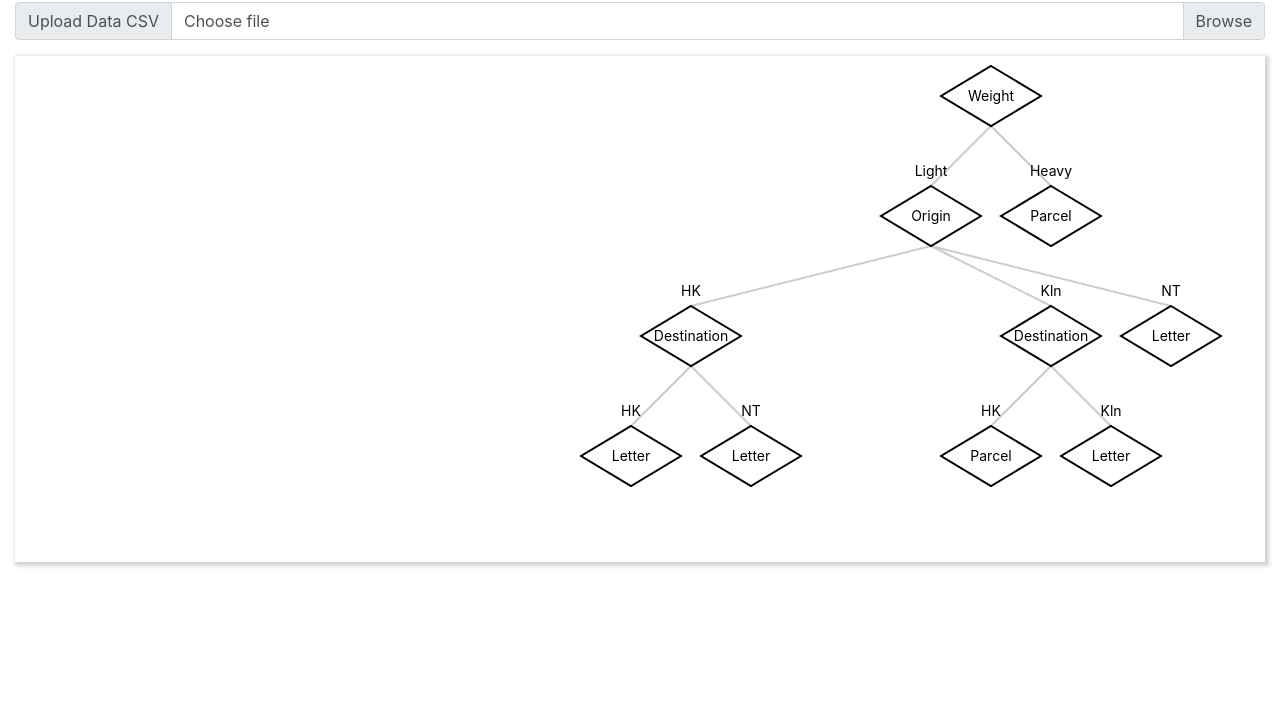
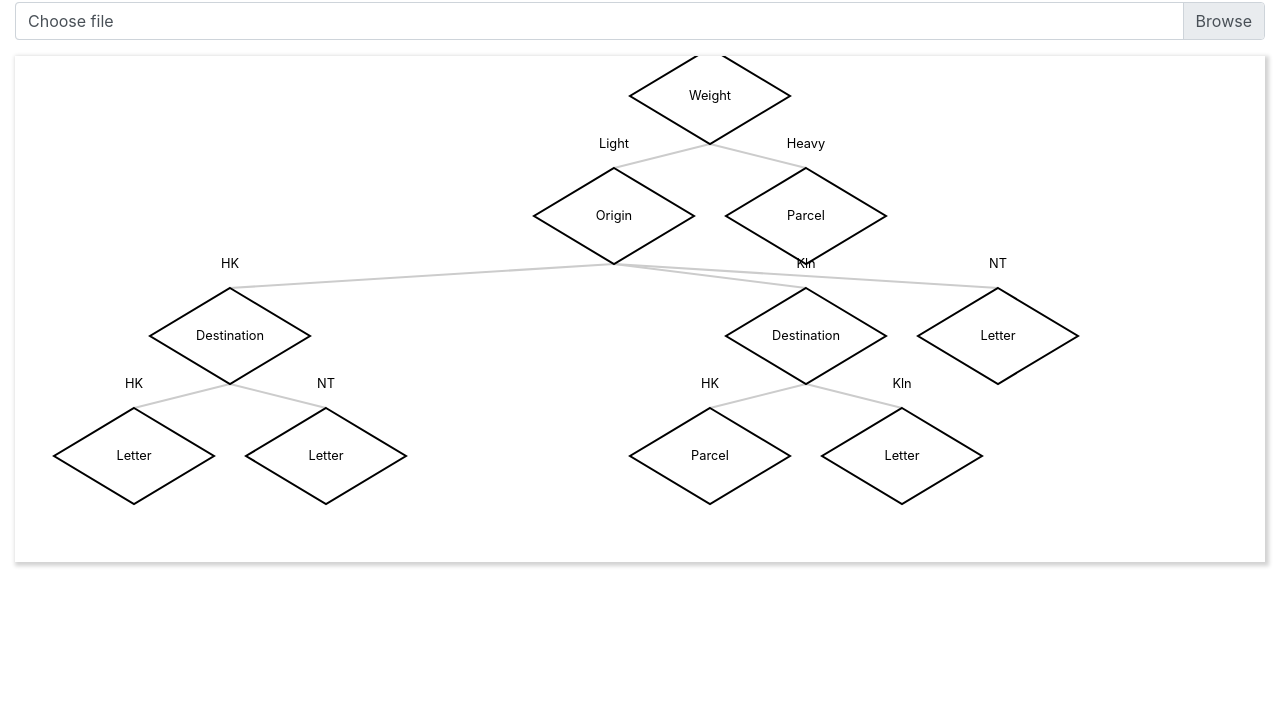
Before and after one commit to tobyng01/decision-tree-d3, a plain HTML site: page index.html in a window 1280 px wide. Shown: the part 73-800 px from the top of the page. Drawn offline with nearby package versions, Linux system fonts and the light colour scheme.

Commit message:
trying to make SVG (width) resize to window

```diff
--- a/index.html
+++ b/index.html
@@ -20,7 +20,7 @@
         }
 
         .node text {
-            font-size: 14px;
+            font-size: 0.8em;
             fill-opacity: 1;
         }
 
@@ -39,7 +39,7 @@
             <div class="input-group-prepend">
                 <span class="input-group-text">Upload Data CSV</span>
             </div>
-            <div class="custom-file">
+            <div class="custom-file2">
                 <input type="file" id="inputFileData" class="custom-file-input">
                 <label class="custom-file-label" for="inputGroupFile01">Choose file</label>
             </div>
--- a/main.js
+++ b/main.js
@@ -140,38 +140,50 @@ function ID3(rows, headers, decisionAttr) {
     }
 
     function visualizeTree(id3Tree, elementID) {
-        const margin = { top: 40, right: 120, bottom: 20, left: 120 },
-            width = (window.innerWidth * 0.95) - margin.right - margin.left,
+        const margin = { top: 40, right: 0, bottom: 20, left: 140 },
             height = 500 - margin.top - margin.bottom
-        const nodeWidth = 100, nodeHeight = 60
+        var width = window.innerWidth - margin.right - margin.left
+        var nodeWidth = window.innerWidth / 8, nodeHeight = nodeWidth * 0.6
         var i = 0
 
-        var tree = d3.layout.tree()
-            // .size([width, height])
-            .nodeSize([nodeWidth * 1.2, nodeHeight])
-
-        const svg = d3.select('#' + elementID).append('svg')
+        const svgContainer = d3.select('#' + elementID)
+        // SVG width relative to container width
+        width = svgContainer[0][0].clientWidth - margin.right - margin.left
+        const svg = svgContainer.append('svg')
             .attr('width', width + margin.right + margin.left)
             .attr('height', height + margin.top + margin.bottom)
             .append('g')
-            .attr('transform', `translate(${width},${margin.top})`)
+            .attr('transform', `translate(${margin.left + width / 2},${margin.top})`)
 
         var root = id3Tree.toJson((key, node) => `${key ? key + ':' : ''} ${node}`)
-        update(root)
+        update()
 
-        function update(source) {
-            // Compute the new tree layout.
+        // resize SVG element according to parent container
+        window.addEventListener('resize', () => {
+            width = svgContainer[0][0].clientWidth - margin.right - margin.left
+            svgContainer.select('svg')
+                .attr('width', width + margin.right + margin.left)
+                .select('g')
+                .attr('transform', `translate(${margin.left + width / 2},${margin.top})`)
+            nodeWidth = window.innerWidth / 8, nodeHeight = nodeWidth * 0.6
+            update()
+        })
+
+        function update() {
+            var tree = d3.layout.tree()
+                // .size([width, height])
+                .nodeSize([nodeWidth * 1.2, nodeHeight])
             var nodes = tree.nodes(root).reverse(), links = tree.links(nodes)
+            nodes.forEach(d => { d.y = d.depth * 120 })
 
-            // Normalize for fixed-depth.
-            nodes.forEach(d => { d.y = d.depth * 120 })
             // tree nodes
             var node = svg.selectAll("g.node")
                 .data(nodes, d => d.id || (d.id = ++i))
             // enter nodes
             var nodeEnter = node.enter().append("g")
                 .attr("class", "node")
-                .attr("transform", d => `translate(${d.x},${d.y})`)
+            // update all
+            node.attr("transform", d => `translate(${d.x},${d.y})`)
             // draw diamond shape node
             nodeEnter.append("polygon")
                 .attr("points", makeDiamond(nodeWidth, nodeHeight))
@@ -179,12 +191,14 @@ function ID3(rows, headers, decisionAttr) {
             appendText(nodeEnter, -nodeHeight * 3 / 4, d => d.key)
             // node label i.e. node attribute
             appendText(nodeEnter, 0, d => d.label)
+
             // draw line connecting tree nodes
             var link = svg.selectAll('line.link')
                 .data(links, d => d.target.id)
             link.enter().insert("line", "g")
                 .attr("class", "link")
-                .attr('x1', d => d.source.x)
+            // update all
+            link.attr('x1', d => d.source.x)
                 .attr('y1', d => d.source.y + nodeHeight / 2)
                 .attr('x2', d => d.target.x)
                 .attr('y2', d => d.target.y - nodeHeight / 2)
@@ -239,7 +253,7 @@ Papa.parse(`Parcel ID,Origin,Destination,Type,Weight
         }
     })
 
-// obtain data file from HTML input element, then read and parse
+// obtain data file from HTML file input element, then read and parse
 const inputFileData = document.getElementById('inputFileData')
 inputFileData.addEventListener('change', e => {
     const file = e.target.files[0]
```
